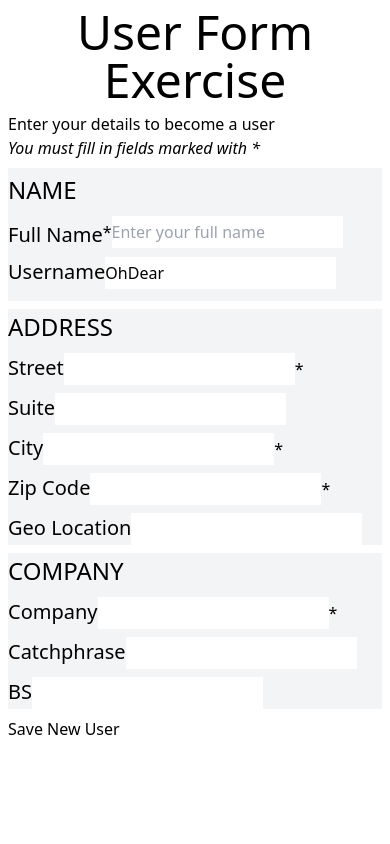
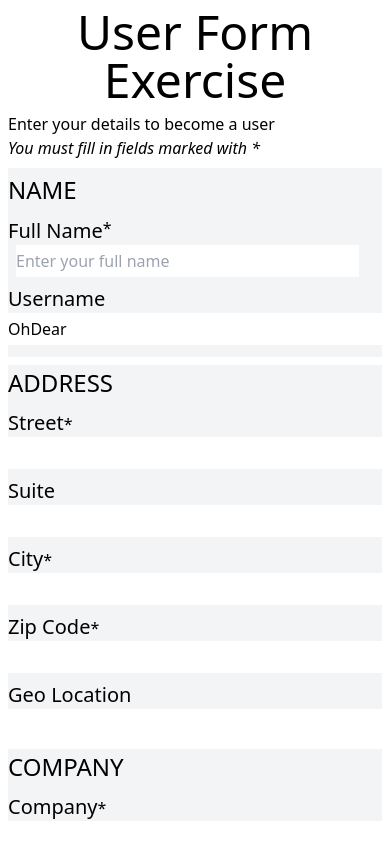
Before and after one commit to dm-creations/angular-user-management-v2, an Angular app: page / in a window 390 px wide. Shown: the top 844 px of the page. Built offline with nearby package versions, Linux system fonts and the light colour scheme.

Commit message:
mobile spacing

```diff
--- a/src/app/user-form/user-form.component.html
+++ b/src/app/user-form/user-form.component.html
@@ -15,13 +15,13 @@
         required
         #nameField="ngModel"
         #nelem
-        class="align-right h-8"
+        class="h-8 w-11/12 mx-2"
         [class.field-error]="form.submitted && nameField.invalid"
         (blur)="onBlur(nameField, nelem)"/>
     </div>
     <div class="my-2">
       <label class="text-xl" for="username">Username</label>
-      <input name="username" placeholder="Choose a username name" [(ngModel)]="userInfo.username" class="h-8"/>
+      <input name="username" placeholder="Choose a username name" [(ngModel)]="userInfo.username" class="h-8 w-full"/>
     </div>
   </div>
   <div class="bg-gray-100 my-2 md:m-2">
@@ -31,26 +31,26 @@
       </div>
     <div class="my-2">
       <label class="text-xl" for="street">Street</label>
-      <input name="street" id="street" [(ngModel)]="userInfo.street" #streetField="ngModel" #addelem class="h-8" [class.field-error]="form.submitted && streetField.invalid" (blur)="onBlur(streetField, addelem)" required/>
       <span>*</span>
+      <input name="street" id="street" [(ngModel)]="userInfo.street" #streetField="ngModel" #addelem class="h-8 w-full" [class.field-error]="form.submitted && streetField.invalid" (blur)="onBlur(streetField, addelem)" required/>
     </div>
     <div class="my-2">
       <label class="text-xl" for="suite">Suite</label>
-      <input name="suite" ngModel class="h-8"/>
+      <input name="suite" ngModel class="h-8 w-full"/>
     </div>
     <div class="my-2">
       <label class="text-xl" for="city">City</label>
-      <input name="city" [(ngModel)]="userInfo.city" #cityField="ngModel" #cityelem class="h-8" [class.field-error]="form.submitted && cityField.invalid" (blur)="onBlur(cityField, cityelem)" required/>
       <span>*</span>
+      <input name="city" [(ngModel)]="userInfo.city" #cityField="ngModel" #cityelem class="h-8 w-full" [class.field-error]="form.submitted && cityField.invalid" (blur)="onBlur(cityField, cityelem)" required/>
     </div>
     <div class="my-2">
       <label class="text-xl" for="zipcode">Zip Code</label>
-      <input name="zipcode" [(ngModel)]="userInfo.zipcode" #zipcodeField="ngModel" #zipelem class="h-8" [class.field-error]="form.submitted && zipcodeField.invalid" (blur)="onBlur(zipcodeField, zipelem)" required/>
       <span>*</span>
+      <input name="zipcode" [(ngModel)]="userInfo.zipcode" #zipcodeField="ngModel" #zipelem class="h-8 w-full" [class.field-error]="form.submitted && zipcodeField.invalid" (blur)="onBlur(zipcodeField, zipelem)" required/>
     </div>
     <div class="my-2">
       <label class="text-xl" for="geo">Geo Location</label>
-      <input name="geo" ngModel class="h-8"/>
+      <input name="geo" ngModel class="h-8 w-full"/>
     </div>
   </div>
   <div class="bg-gray-100 my-2 md:m-2">
@@ -60,16 +60,16 @@
       </div>
     <div class="my-2">
       <label class="text-xl" for="company">Company</label>
-      <input name="company" [(ngModel)]="userInfo.company" #companyField="ngModel" #compelem class="h-8" [class.field-error]="form.submitted && companyField.invalid" (blur)="onBlur(companyField, compelem)" required/>
       <span>*</span>
+      <input name="company" [(ngModel)]="userInfo.company" #companyField="ngModel" #compelem class="h-8 w-full" [class.field-error]="form.submitted && companyField.invalid" (blur)="onBlur(companyField, compelem)" required/>
     </div>
     <div class="my-2">
       <label class="text-xl" for="catchphrase">Catchphrase</label>
-      <input name="catchphrase" ngModel class="h-8"/>
+      <input name="catchphrase" ngModel class="h-8 w-full"/>
     </div>
     <div class="my-2">
       <label class="text-xl" for="bs">BS</label>
-      <input name="bs" ngModel class="h-8"/>
+      <input name="bs" ngModel class="h-8 w-full"/>
     </div>
   </div>
   <div [hidden]="!postError" class="alert alert-danger" #err1>
```
